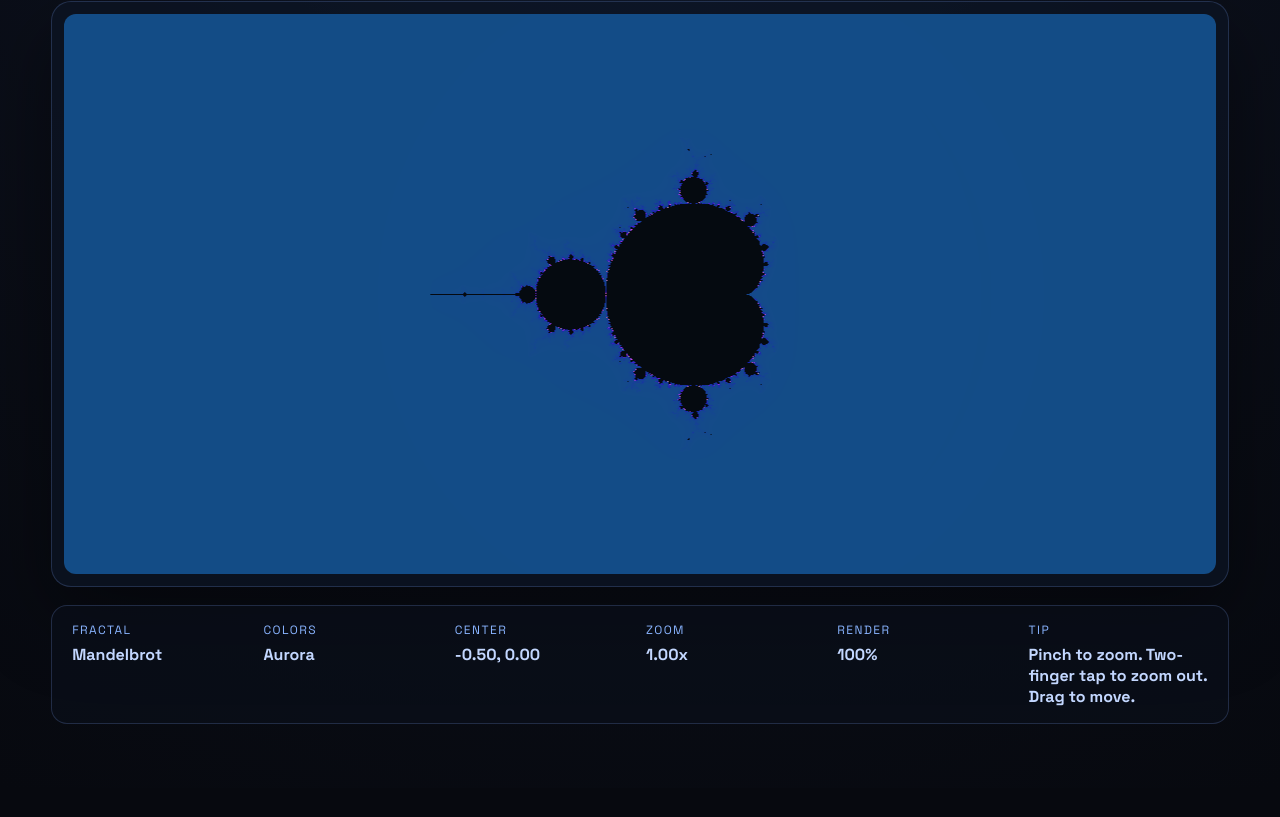
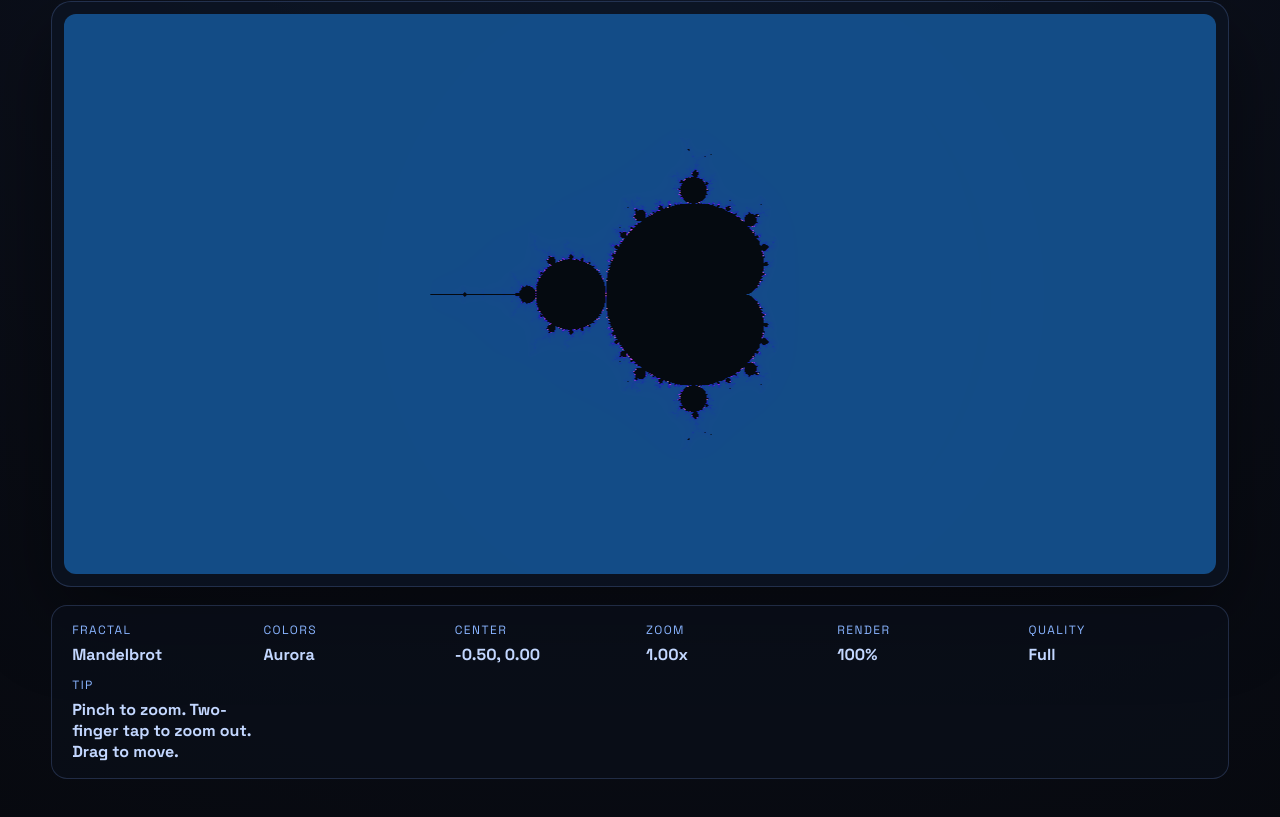
Before and after one commit to andre-larsson/mandelbrot, a React (Vite) app: page / in a window 1280 px wide. Shown: the part 462-1279 px from the top of the page. Before the commit the page ends 1250 px from the top, so only its background shows below. Built offline with nearby package versions, Linux system fonts and the light colour scheme.

Commit message:
Make adaptive preview state clearly visible

```diff
--- a/src/App.jsx
+++ b/src/App.jsx
@@ -233,7 +233,7 @@
   const noteInteraction = (mode = 'pan') => {
     setInteractionMode(mode)
     if (interactionTimerRef.current) clearTimeout(interactionTimerRef.current)
-    interactionTimerRef.current = setTimeout(() => setInteractionMode('idle'), 420)
+    interactionTimerRef.current = setTimeout(() => setInteractionMode('idle'), 1200)
   }
 
   const renderScale = useMemo(() => {
@@ -873,6 +873,8 @@
     return 'Pinch to zoom. Two-finger tap to zoom out. Drag to move.'
   }, [])
 
+  const previewActive = adaptiveQuality && interactionMode === 'zoom' && renderScale < internalScale
+
   const handleFractalChange = (nextType) => {
     setFractalType(nextType)
     const base = FRACTALS[nextType]?.defaultView || FRACTALS.mandelbrot.defaultView
@@ -1037,10 +1039,11 @@
           </div>
           <div>
             <span>Render</span>
-            <strong>
-              {Math.round(renderScale * 100)}%
-              {adaptiveQuality && interactionMode === 'zoom' ? ' (preview)' : ''}
-            </strong>
+            <strong>{Math.round(renderScale * 100)}%</strong>
+          </div>
+          <div>
+            <span>Quality</span>
+            <strong>{previewActive ? 'Preview' : 'Full'}</strong>
           </div>
           <div>
             <span>Tip</span>
```
